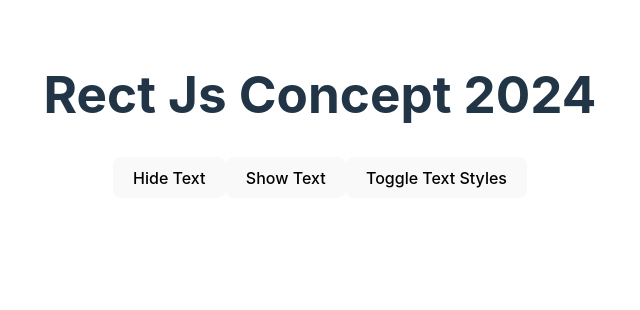
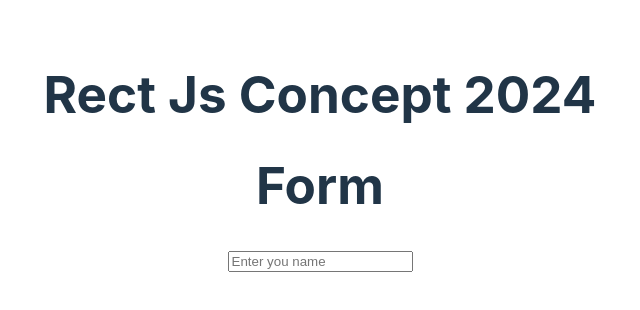
Before and after one commit to Sk-Shubhasheesh/React-Training-PSIT, a React (Vite) app: page / in a window 1280 px wide. Shown: the top 310 px of the page, without its empty margins (320-960 px from the left). Built offline with nearby package versions, Linux system fonts and the light colour scheme.

Commit message:
form handling

```diff
--- a/src/App.jsx
+++ b/src/App.jsx
@@ -2,6 +2,7 @@ import './App.css'
 import ClassBasedComponent from './components/class-based-component'
 import ContextButtonComponent from './components/context-concept/button';
 import ContextTextComponent from './components/context-concept/text';
+import FormComponent from './components/forms';
 import FunctionalComponent from './components/functional-component'
 import ProductList from './components/products'
 import UseReducerExamle from './components/use-reducer-example';
@@ -31,7 +32,9 @@ function App() {
       {/* <ContextButtonComponent />
       <ContextTextComponent /> */}
 
-      <UseReducerExamle />
+      {/* <UseReducerExamle /> */}
+
+      <FormComponent />
 
 
 
--- /dev/null
+++ b/src/components/forms/index.jsx
@@ -0,0 +1,25 @@
+import { useState } from "react";
+
+function FormComponent() {
+    const [nameValue, setNameValue] = useState("")
+
+    function handleInputChange(event) {
+        // const {value} = event.target
+        console.log(event);
+        setNameValue(event.target.value)
+
+
+    }
+
+    return (
+        <div>
+            <h1>Form</h1>
+
+            <input value={nameValue} name="name" id="name" placeholder="Enter you name"
+                onChange={handleInputChange} />
+        </div>
+    )
+
+}
+
+export default FormComponent;
```
